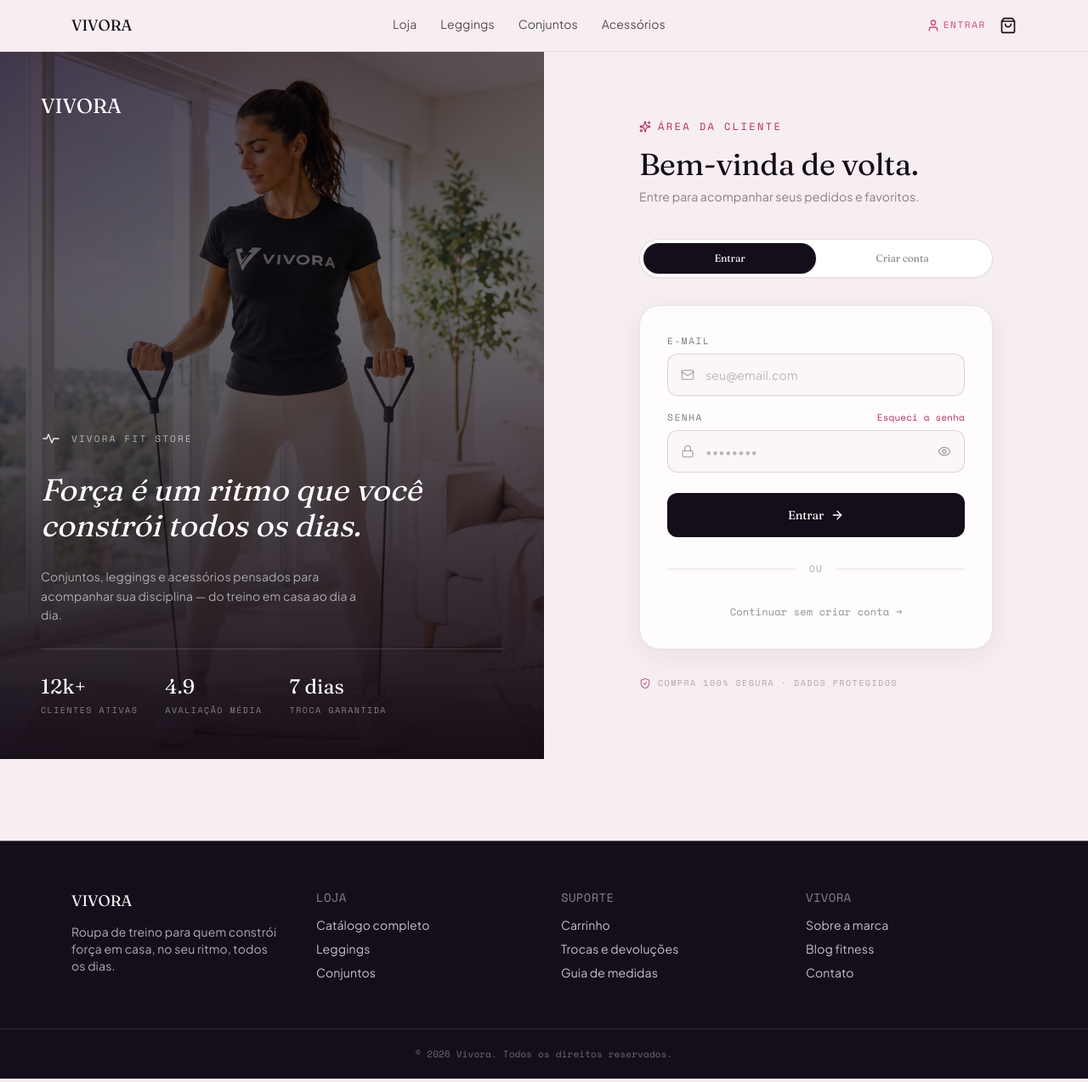
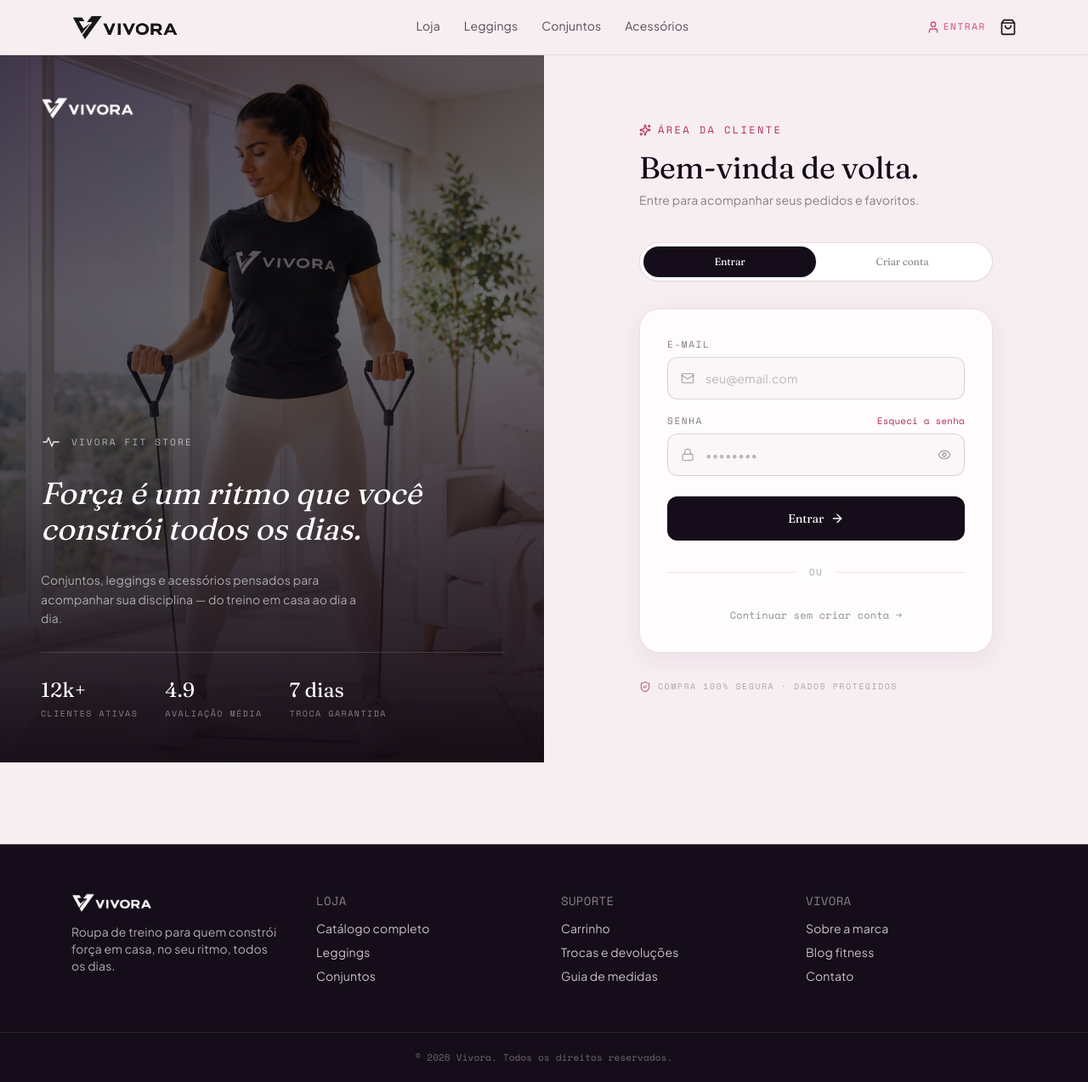
Before and after one commit to vivorafitstore/vivora, a Next.js app: page /login in a window 1280 px wide. Shown: the whole page at 85% size. Built offline with nearby package versions, Linux system fonts and the light colour scheme.

Commit message:
feat: adiciona logo oficial Vivora na topbar, footer e login
- Logo em PNG (fundo transparente) na versão preta para fundos claros (topbar) e branca para fundos escuros (footer e painel do login)
- Substitui o texto estilizado VIVORA pela marca real nos três lugares

```diff
--- a/src/app/login/page.tsx
+++ b/src/app/login/page.tsx
@@ -53,11 +53,12 @@ export default function LoginPage() {
         />
 
         {/* Logo */}
-        <Link
-          href="/"
-          className="absolute left-12 top-12 z-10 font-display text-2xl tracking-display text-white"
-        >
-          VIVORA
+        <Link href="/" className="absolute left-12 top-12 z-10">
+          <img
+            src="/images/logo-vivora-white.png"
+            alt="Vivora"
+            className="h-7 w-auto"
+          />
         </Link>
 
         {/* Conteúdo ancorado na base — sem espaço vazio */}
--- a/src/components/Footer.tsx
+++ b/src/components/Footer.tsx
@@ -5,7 +5,11 @@ export function Footer() {
     <footer className="mt-24 border-t border-mist/40 bg-ink text-blush">
       <div className="mx-auto grid max-w-6xl gap-10 px-5 py-14 md:grid-cols-4">
         <div>
-          <p className="font-display text-lg tracking-display">VIVORA</p>
+          <img
+            src="/images/logo-vivora-white.png"
+            alt="Vivora"
+            className="h-6 w-auto"
+          />
           <p className="mt-3 max-w-xs text-sm text-blush/70">
             Roupa de treino para quem constrói força em casa, no seu ritmo, todos os dias.
           </p>
--- a/src/components/Header.tsx
+++ b/src/components/Header.tsx
@@ -21,8 +21,12 @@ export function Header() {
   return (
     <header className="sticky top-0 z-40 border-b border-mist/40 bg-blush/90 backdrop-blur">
       <div className="mx-auto flex max-w-6xl items-center justify-between px-5 py-4">
-        <Link href="/" className="font-display text-lg tracking-display text-ink">
-          VIVORA
+        <Link href="/" className="flex items-center">
+          <img
+            src="/images/logo-vivora-black.png"
+            alt="Vivora"
+            className="h-7 w-auto md:h-8"
+          />
         </Link>
 
         <nav className="hidden items-center gap-7 md:flex">
```
Also changed, not shown: public/images/logo-vivora-black.png (added), public/images/logo-vivora-white.png (added).
